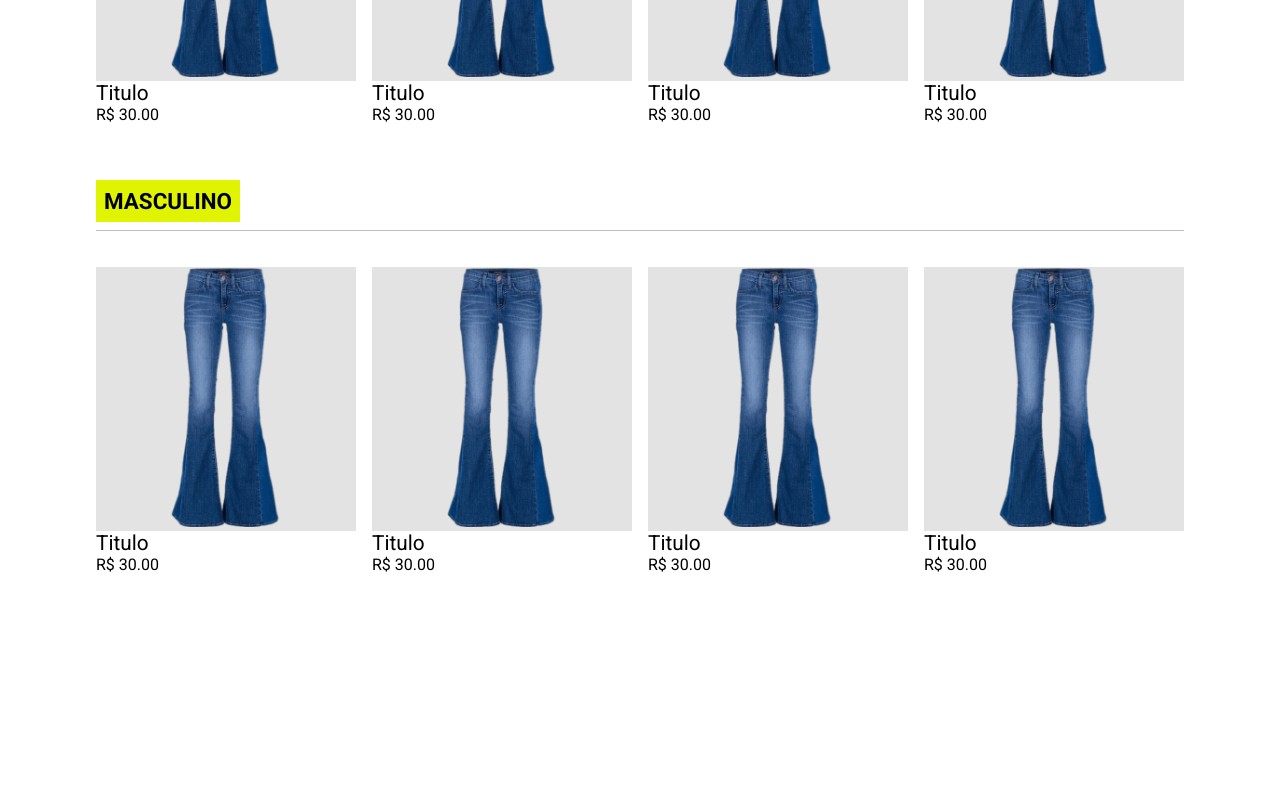
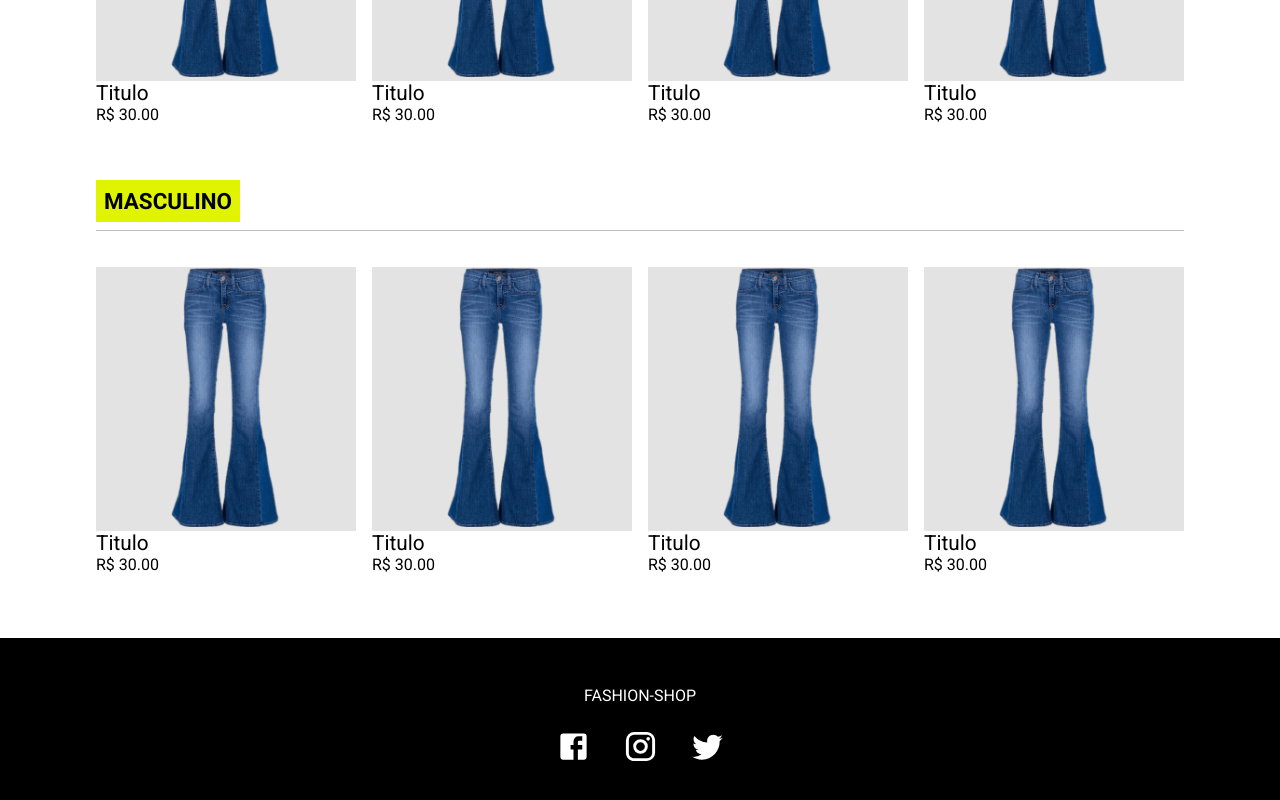
Before and after one commit to ES2-UFPI/Fashion-Shop, a React (Create React App) app in the folder frontend/: page / in a window 1280 px wide. Shown: the part 1450-2250 px from the top of the page. Before the commit the page ends 2088 px from the top, so only its background shows below. Built offline with nearby package versions, Linux system fonts and the light colour scheme.

Commit message:
Footer da página

```diff
--- /dev/null
+++ b/frontend/src/components/Footer/index.js
@@ -0,0 +1,21 @@
+import './styles.css';
+
+import { Facebook, Instagram, Twitter } from '@mui/icons-material';
+
+function Footer() {
+  return (
+    <footer className="footer">
+      <div className="footer-container">
+        <span>Fashion-Shop</span>
+
+        <div className="footer-icons">
+          <Facebook fontSize='large' />
+          <Instagram fontSize='large' />
+          <Twitter fontSize='large' />
+        </div>
+      </div>
+    </footer>
+  );
+}
+
+export default Footer;
--- /dev/null
+++ b/frontend/src/components/Footer/styles.css
@@ -0,0 +1,20 @@
+.footer {
+  background-color: #000;
+  color: #FFF;
+
+  padding: 3rem;
+}
+
+.footer-container {
+  display: flex;
+  flex-direction: column;
+  align-items: center;
+}
+
+.footer-container span {
+  text-transform: uppercase;
+}
+
+.footer-icons svg {
+  margin: 1.5rem 1rem;
+}
--- a/frontend/src/pages/Home/index.js
+++ b/frontend/src/pages/Home/index.js
@@ -3,6 +3,7 @@ import Header from '../../components/Header';
 import NavMascFem from '../../components/NavMascFem';
 import SearchBar from '../../components/SearchBar';
 import Section from '../../components/Section';
+import Footer from '../../components/Footer';
 
 import './styles.css';
 
@@ -17,6 +18,8 @@ function Home() {
       <Section title='Ofertas' />
       <Section title='Feminino' />
       <Section title='Masculino' />
+
+      <Footer />
     </div>
   );
 }
```
